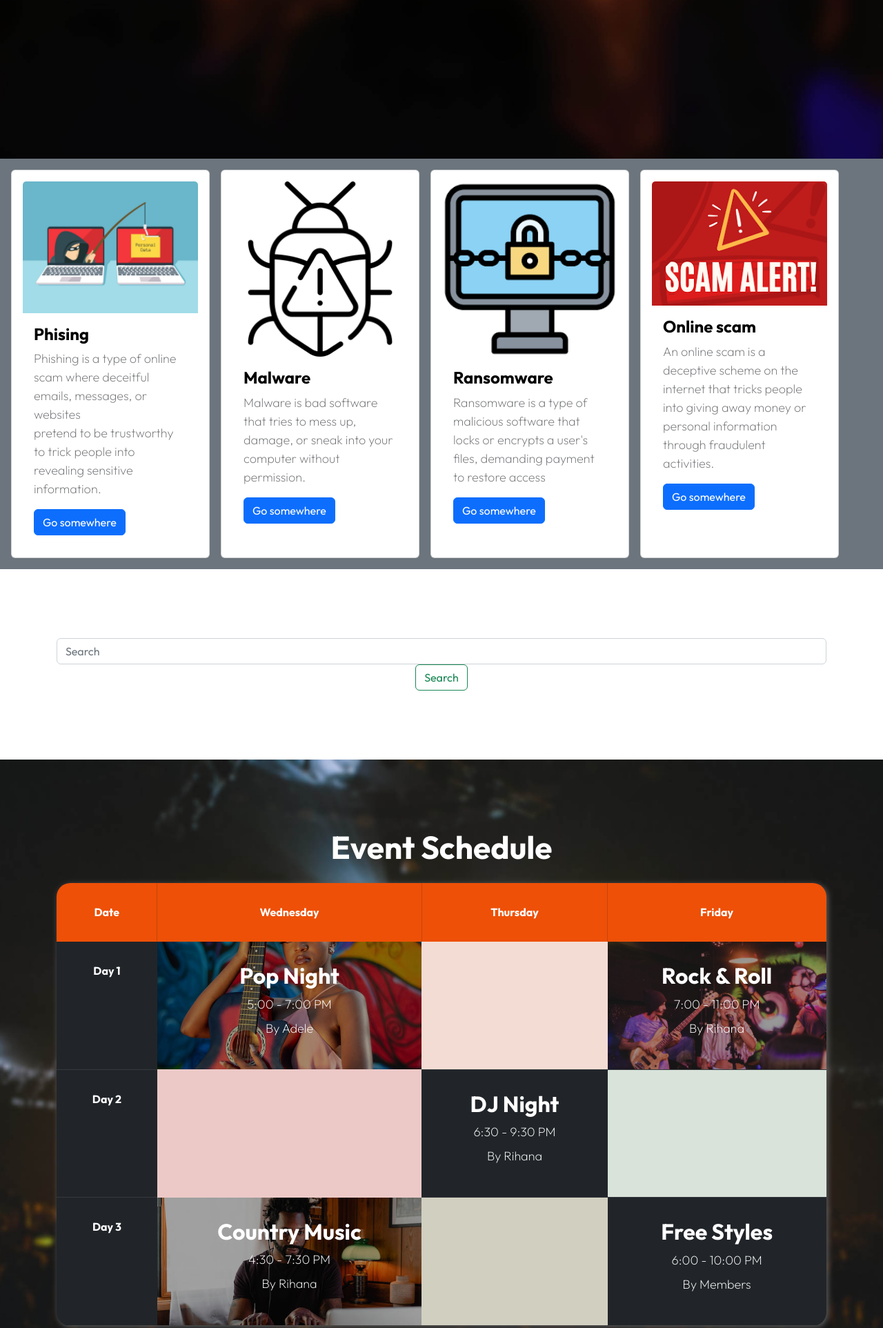
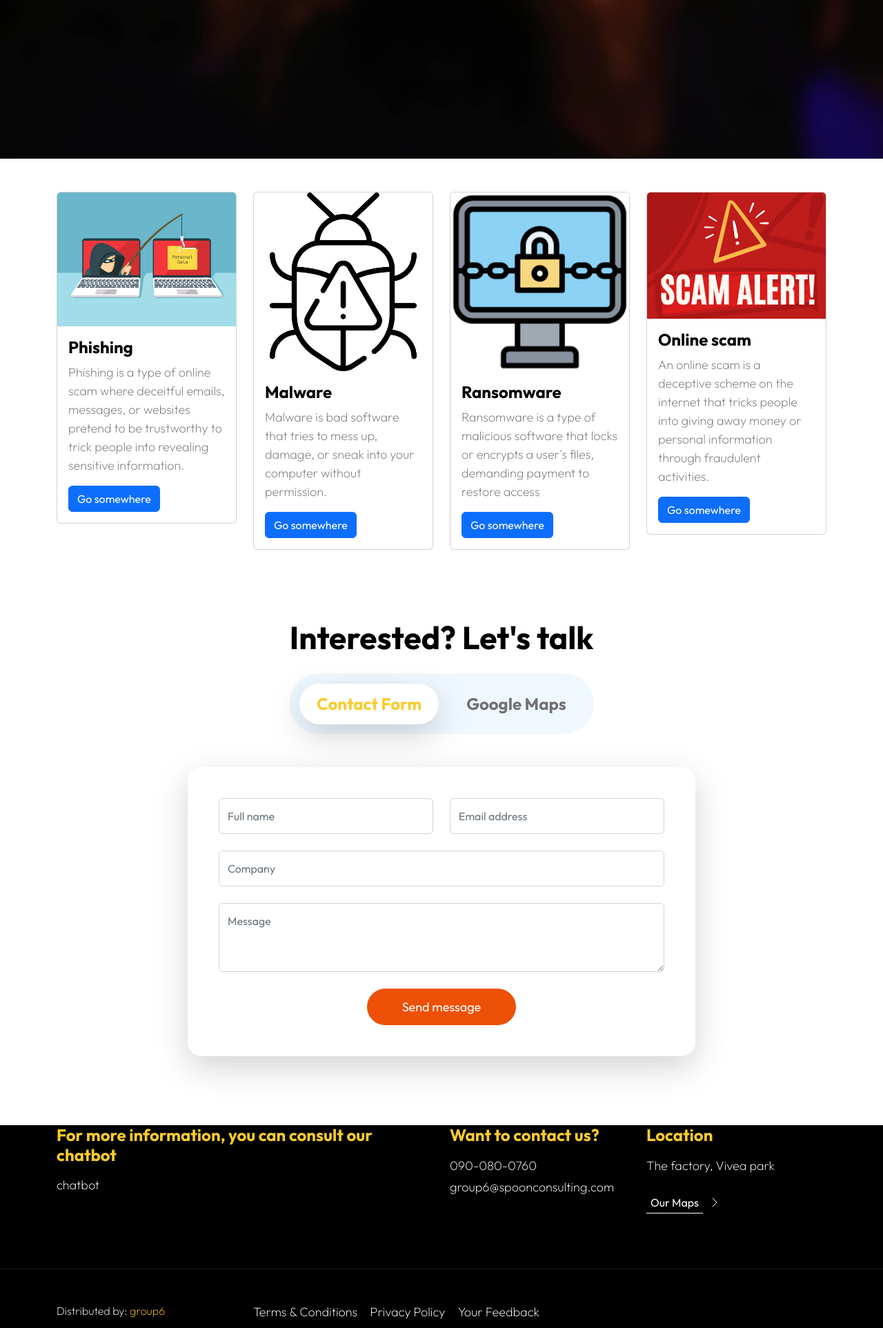
Before and after one commit to tusmun3105/WEBHACKT, a Flask app: template webHackt/templates/index.html in a window 1280 px wide. Shown: the part 1408-3333 px from the top of the page at 69% size. Run offline with Flask 3, Linux system fonts and the light colour scheme; the template is opened without the code that fills it, so the values that code supplies are empty; some libraries are stand-ins or nearby versions.

Commit message:
Changed index.html file

```diff
--- a/webHackt/app.py
+++ b/webHackt/app.py
@@ -10,7 +10,7 @@ app = Flask(__name__)
 @app.route("/")
 def hello():
     print("121221")
-    return render_template('chatbot.html')
+    return render_template('index.html')
 
 
 os.environ['_BARD_API_KEY'] = 'cwiBJhvayANo2rjmgcCGlwyte8xj-jVAN12vrNuts6SH6S4VRarabVFhnximP_M9P-sBlQ.'
--- a/webHackt/templates/index.html
+++ b/webHackt/templates/index.html
@@ -218,10 +218,57 @@ s
         </section>
 
 
+        <div class="container mt-5">
+            <div class="row">
+              <div class="col-md-3">
+                <div class="card">
+                    <img class="card-img-top" src="../static/images/cardImages/phishing.webp" alt="Card image cap">
+                    <div class="card-body">
+                      <h5 class="card-title">Phishing</h5>
+                      <p class="card-text">Phishing is a type of online scam where deceitful emails, messages, or websites <br> pretend to be trustworthy to trick people into revealing sensitive information.</p>
+                      <a href="#" class="btn btn-primary">Go somewhere</a>
+                    </div>
+                </div>
+              </div>
 
-        <div class="d-flex p-3 bg-secondary text-white ">
+              <div class="col-md-3">
+                <div class="card">
+                    <img class="card-img-top" src="../static/images/cardImages/malware.png" alt="Card image cap">
+                    <div class="card-body">
+                      <h5 class="card-title">Malware</h5>
+                      <p class="card-text">Malware is bad software that tries to mess up, damage, or sneak into your computer without permission.</p>
+                      <a href="../templates/malware.html" class="btn btn-primary">Go somewhere</a>
+                    </div>
+                </div>
+              </div>
 
-            <div class="card p-3 " style="width: 18rem;">
+              <div class="col-md-3">
+                <div class="card">
+                    <img class="card-img-top" src="../static/images/cardImages/ransom.png" alt="Card image cap">
+                    <div class="card-body">
+                      <h5 class="card-title"> Ransomware</h5>
+                      <p class="card-text">Ransomware is a type of malicious software that locks or encrypts a user's files, demanding payment  to restore access</p>
+                      <a href="#" class="btn btn-primary">Go somewhere</a>
+                    </div>
+                </div>
+              </div>
+
+              <div class="col-md-3">
+                <div class="card">
+                    <img class="card-img-top" src="../static/images/cardImages/scam.png" alt="Card image cap">
+                    <div class="card-body">
+
+                      <h5 class="card-title">Online scam</h5>
+                      <p class="card-text">An online scam is a deceptive scheme on the internet that tricks people into giving away money or personal information through fraudulent activities.</p>
+                      <a href="" class="btn btn-primary">Go somewhere</a>
+                    </div>
+                </div>
+              </div>
+            </div>
+          </div>
+        <!--<div class="d-flex p-3 bg-secondary text-white flex-column flex-md-row" style="text-align: center;">
+
+            <div class="card p-auto " style="width: 18rem;" >
                 <img class="card-img-top" src="../static/images/cardImages/phishing.webp" alt="Card image cap">
                 <div class="card-body">
                   <h5 class="card-title">Phising</h5>
@@ -232,18 +279,18 @@ s
               <div class="px-2">
 
               </div>
-              <div class="card p-3 mr-3" style="width: 18rem;">
+              <div class="card p-3 " style="width: 18rem;">
                 <img class="card-img-top" src="../static/images/cardImages/malware.png" alt="Card image cap">
                 <div class="card-body">
                   <h5 class="card-title">Malware</h5>
                   <p class="card-text">Malware is bad software that tries to mess up, damage, or sneak into your computer without permission.</p>
-                  <a href="#" class="btn btn-primary">Go somewhere</a>
+                  <a href="../templates/malware.html" class="btn btn-primary">Go somewhere</a>
                 </div>
               </div>
               <div class="px-2">
 
               </div>
-              <div class="card p-3 mr-3" style="width: 18rem;">
+              <div class="card p-3 " style="width: 18rem;">
                 <img class="card-img-top" src="../static/images/cardImages/ransom.png" alt="Card image cap">
                 <div class="card-body">
                   <h5 class="card-title"> Ransomware</h5>
@@ -254,15 +301,16 @@ s
               <div class="px-2">
 
               </div>
-              <div class="card p-3 mr-3" style="width: 18rem;">
+              <div class="card p-3 " style="width: 18rem;">
                 <img class="card-img-top" src="../static/images/cardImages/scam.png" alt="Card image cap">
                 <div class="card-body">
+
                   <h5 class="card-title">Online scam</h5>
                   <p class="card-text">An online scam is a deceptive scheme on the internet that tricks people into giving away money or personal information through fraudulent activities.</p>
-                  <a href="#" class="btn btn-primary">Go somewhere</a>
+                  <a href="" class="btn btn-primary">Go somewhere</a>
                 </div>
               </div>
-        </div>
+        </div>-->
         <!--
         <section class="artists-section section-padding" id="section_3">
             <div class="container">
@@ -401,11 +449,11 @@ s
                 </div>
             </div>
         </section>
--->
+
         <section class="search-bar section-padding" id="section_5">
             <div class="container">
                 <div class="row">
-
+                    <p>Virus check for Website</p>
                     <div class="row-12 text-center">
                         <form class="form-inline my-2 my-lg-0">
                             <input class="form-control mr-sm-2" type="search" placeholder="Search" aria-label="Search">
@@ -595,7 +643,7 @@ s
                 </div>
             </div>
         </section>
-
+-->
 
         <section class="contact-section section-padding" id="section_6">
             <div class="container">
@@ -656,7 +704,7 @@ s
                             <div class="tab-pane fade" id="nav-ContactMap" role="tabpanel"
                                 aria-labelledby="nav-ContactMap-tab">
                                 <iframe class="google-map"
-                                    src="https://www.google.com/maps/embed?pb=!1m18!1m12!1m3!1d29974.469402870927!2d120.94861466021855!3d14.106066818082482!2m3!1f0!2f0!3f0!3m2!1i1024!2i768!4f13.1!3m3!1m2!1s0x33bd777b1ab54c8f%3A0x6ecc514451ce2be8!2sTagaytay%2C%20Cavite%2C%20Philippines!5e1!3m2!1sen!2smy!4v1670344209509!5m2!1sen!2smy"
+                                    src="https://www.google.com/maps/embed?pb=!1m14!1m8!1m3!1d14975.313696638997!2d57.5341296!3d-20.2244496!3m2!1i1024!2i768!4f13.1!3m3!1m2!1s0x217c5a136556fc63%3A0x6d30a3a97dc5e2f5!2sSpoon%20Consulting!5e0!3m2!1sen!2smu!4v1699556262387!5m2!1sen!2smu"
                                     width="100%" height="450" style="border:0;" allowfullscreen="" loading="lazy"
                                     referrerpolicy="no-referrer-when-downgrade"></iframe>
                                 <!-- You can easily copy the embed code from Google Maps -> Share -> Embed a map // -->
@@ -671,7 +719,7 @@ s
 
 
     <footer class="site-footer">
-        <div class="site-footer-top">
+        <!--<div class="site-footer-top">
             <div class="container">
                 <div class="row">
 
@@ -714,12 +762,19 @@ s
                     </div>
                 </div>
             </div>
-        </div>
+        </div>-->
 
         <div class="container">
             <div class="row">
-
                 <div class="col-lg-6 col-12 mb-4 pb-2">
+                    <h5 class="site-footer-title mb-3">For more information, you can consult our chatbot</h5>
+                    <ul class="site-footer-links">
+                        <li class="site-footer-link-item">
+                            <a href="#" class="site-footer-link">chatbot</a>
+                        </li>
+                    </ul>
+                </div>
+               <!-- <div class="col-lg-6 col-12 mb-4 pb-2">
                     <h5 class="site-footer-title mb-3">Links</h5>
 
                     <ul class="site-footer-links">
@@ -747,10 +802,10 @@ s
                             <a href="#" class="site-footer-link">Contact</a>
                         </li>
                     </ul>
-                </div>
+                </div>-->
 
                 <div class="col-lg-3 col-md-6 col-12 mb-4 mb-lg-0">
-                    <h5 class="site-footer-title mb-3">Have a question?</h5>
+                    <h5 class="site-footer-title mb-3">Want to contact us?</h5>
 
                     <p class="text-white d-flex mb-1">
                         <a href="tel: 090-080-0760" class="site-footer-link">
@@ -760,7 +815,7 @@ s
 
                     <p class="text-white d-flex">
                         <a href="mailto:hello@company.com" class="site-footer-link">
-                            hello@company.com
+                            group6@spoonconsulting.com
                         </a>
                     </p>
                 </div>
@@ -769,7 +824,7 @@ s
                     <h5 class="site-footer-title mb-3">Location</h5>
 
                     <p class="text-white d-flex mt-3 mb-2">
-                        Silang Junction South, Tagaytay, Cavite, Philippines</p>
+                        The factory, Vivea park</p>
 
                     <a class="link-fx-1 color-contrast-higher mt-3" href="#">
                         <span>Our Maps</span>
@@ -790,8 +845,7 @@ s
                 <div class="row">
 
                     <div class="col-lg-3 col-12 mt-5">
-                        <p class="copyright-text">Copyright © 2036 Festava Live Company</p>
-                        <p class="copyright-text">Distributed by: <a href="https://themewagon.com">ThemeWagon</a></p>
+                        <p class="copyright-text">Distributed by: <a href="https://group6.com">group6</a></p>
                     </div>
 
                     <div class="col-lg-8 col-12 mt-lg-5">
```
